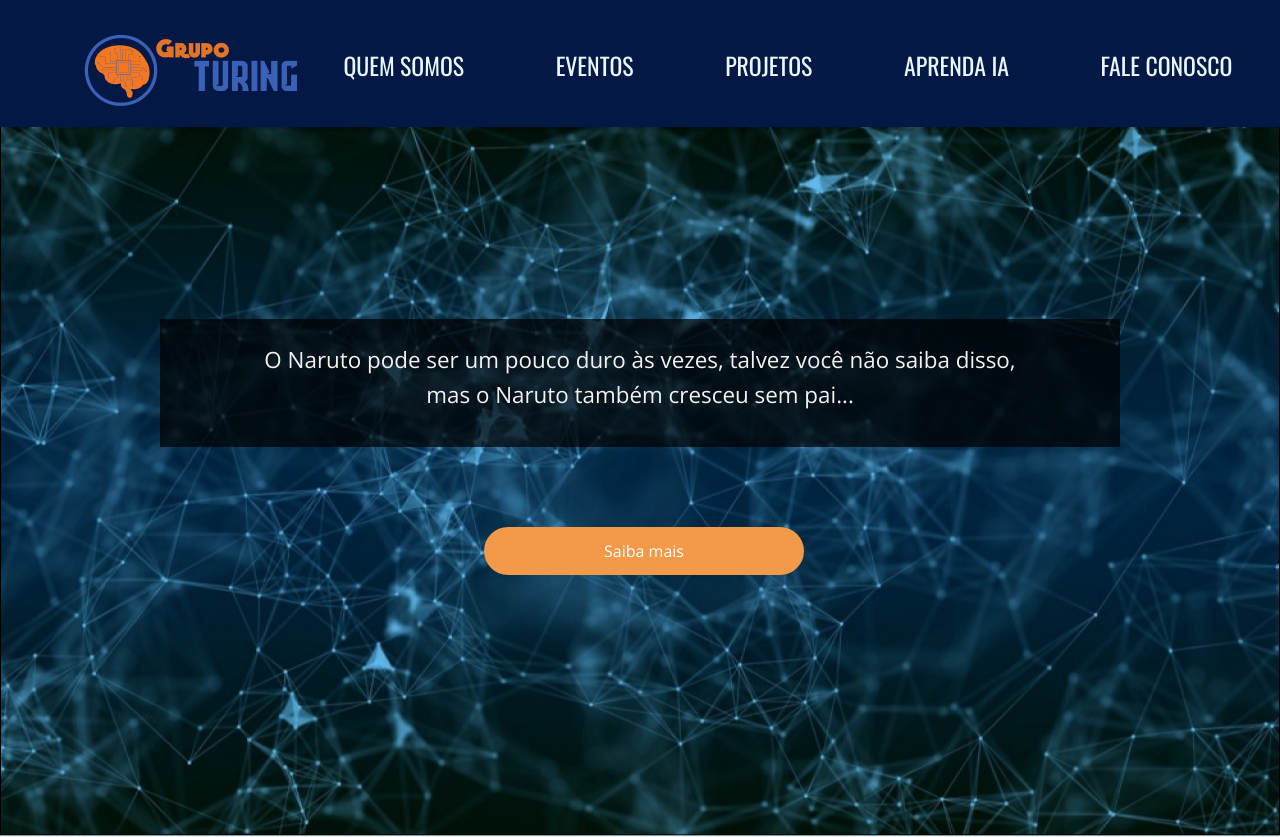
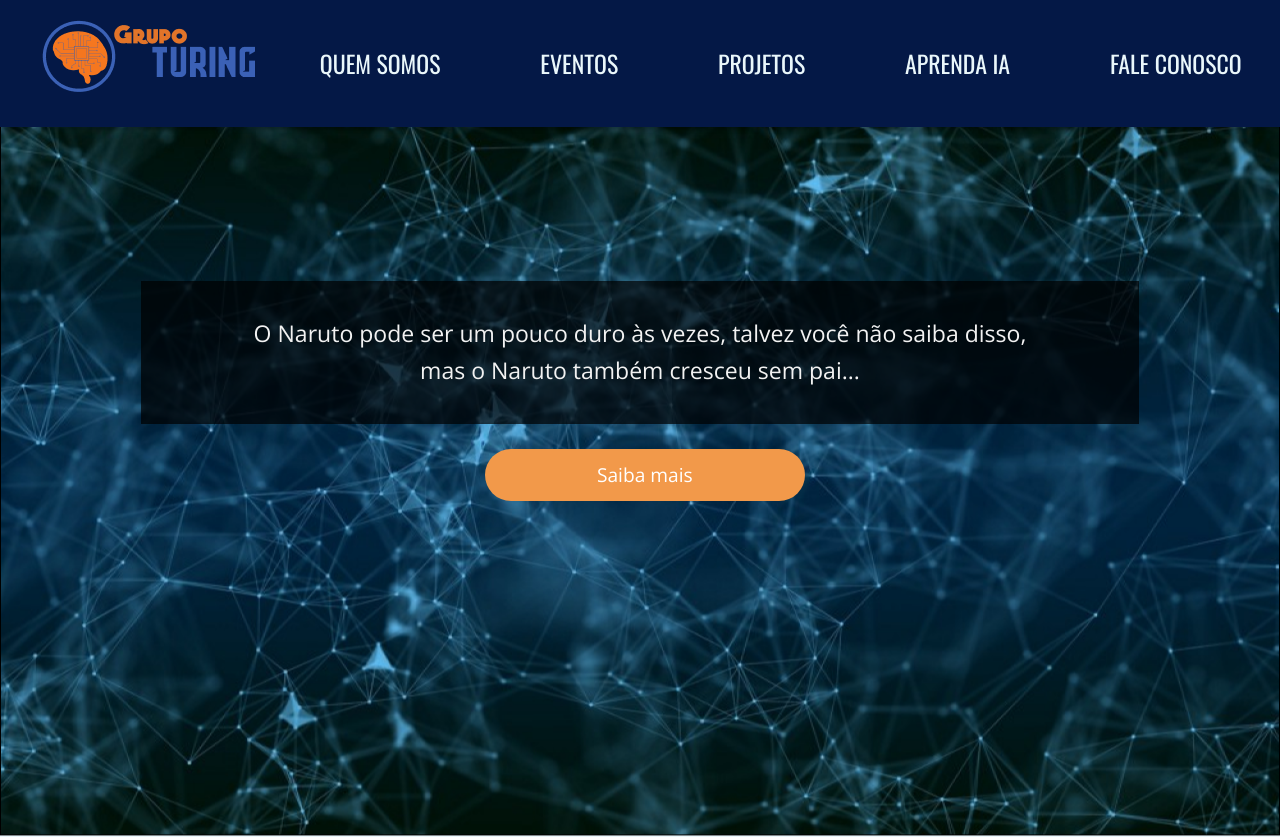
Before and after one commit to turing-usp/Site-do-Turing, a React (Create React App) app in the folder frontend/: page / in a window 1280 px wide. Shown: the top 837 px of the page. Built offline with nearby package versions, Linux system fonts and the light colour scheme.

Commit message:
Mais estilização (#41)

```diff
--- a/frontend/src/Tags/Rodape.js
+++ b/frontend/src/Tags/Rodape.js
@@ -18,7 +18,7 @@ function Rodape() {
                     <p class='rodape_social_box'>Siga-nos nas redes sociais</p>
                 <br/>
                 <a target='_blank'href='https://www.instagram.com/grupoturing.usp/'><img src={insta} class="link_rodape"/></a>
-                <a target='_blank'href='https://pt-br.facebook.com/grupoturing.poliusp/'><img src={fb} class="link_rodape"/></a>
+                <a target='_blank'href='https://pt-br.facebook.com/grupoturing.usp/'><img src={fb} class="link_rodape"/></a>
                 <a target='_blank'href='https://www.youtube.com/channel/UCIZSLh8_ST5np3k60qWOiAA'><img src={yt} class="link_rodape"/></a>
                 <a target='_blank'href='https://medium.com/turing-talks'><img src={medium} class="link_rodape"/></a>
                 <a target='_blank'href='https://github.com/GrupoTuringCodes'><img src={github} class="link_rodape"/></a>
--- a/frontend/src/global.css
+++ b/frontend/src/global.css
@@ -22,23 +22,13 @@ html, body {
 /* Estilização do Cabeçalho */
 /****************************/
 
-  .rect_cabecalho_ghost {
-    width: 100%;
-    height: 8em;
-    background: #041846;
-    display: flex;
-    justify-content: space-between;
-    font-size: 16px;
-    top:0;
-}
 .cabecalho_logo{
-    margin-left: 5em
+    margin-left: 3vw
 }
 .text_cabecalho {
     text-transform: uppercase;
     font-size: 1.5em;
-    margin-top: 2em;
-    margin-right: 2em;
+    margin-right: 3vw;
     color: #EAF7FB;
     text-decoration: none
 }
@@ -57,7 +47,7 @@ html, body {
     box-shadow: 0px 0.2em 0.2em rgba(0, 0, 0, 0.25);
     display: flex;
     justify-content: space-between;
-    align-items: start;
+    align-items: center;
 }
 
 
@@ -88,25 +78,23 @@ a:visited {
 
 .rodape {
     width: 100%;
-    height: 10%;
     background: #041846;
     display: flex;
     justify-content: space-between;
-    margin-top: 100px
+    margin-top: 100px;
+    align-items: center
 }
 .rodape_logo2{
-    margin-left: 72px;
-    margin-top: 60px;
+    padding: 3vw;
     width: 217px;
     height: 81px
 }
 .rodape_social{
-    margin-top: 30px;
+    padding: 1vw;
     text-align: center
 }
 .rodape_social_box{
     width: 100%;
-    height: 28px;
     background: #F5761D;
     border-radius: 30px;
     text-align: center;
@@ -132,10 +120,9 @@ a:visited {
     box-shadow: 0 0 10px rgba(0, 0, 0, 0.5)
 }
 .location {
+    padding: 1vw;
     text-align: left;
     font-family: 'Open Sans';
-    margin-right: 61px;
-    margin-top: 30px;
     font-weight: bold;
     font-style: normal;
     font-size: 18px;
--- a/frontend/src/pages/ContactUs/styles.css
+++ b/frontend/src/pages/ContactUs/styles.css
@@ -111,12 +111,12 @@
 
 .enviar {
   background-color: #F2994A;
-  width: 20%;
+  width: 13.5vw;
   border-radius: 30px;
   border: none;
   color: white;
-  font-size: 130%;
-  padding: 20px;
+  font-size: 1.9vw;
+  padding: 1.8vw;
   cursor: pointer;
   margin-left: 15px;
   animation: fadein 2s;
--- a/frontend/src/pages/Homepage/styles.css
+++ b/frontend/src/pages/Homepage/styles.css
@@ -10,9 +10,9 @@
 }
 .caixa-superior{
     width: 75%;
-    height: 8em;
+    padding: 1.5vw;
     text-align: center;
-    margin-top: 12em;
+    margin-top: 12vw;
     display: inline-block;
     background: rgba(0, 0, 0, 0.7);
 }
@@ -22,8 +22,7 @@
     font-family: Open Sans;
     font-style: normal;
     font-weight: normal;
-    font-size: 1.4em;
-    margin-top: 1em;
+    font-size: 1.8vw;
     line-height: 1.6;
     text-align: center;
     align-content: center;
@@ -32,16 +31,16 @@
 }
 
 .saiba-mais{
-    width: 20em;
-    height: 3em;
-    margin-top: 5em;
+    width: 25%;
+    margin-top: 2vw;
+    padding: 0.5vw;
     background: #F2994A;
     border-radius: 30px;
     font-family: Open Sans;
     font-style: normal;
     font-weight: normal;
-    font-size: 1em;
-    line-height: 33px;
+    font-size: 1.5vw;
+    line-height: 3vw;
     text-align: center;
     display: inline-block;
     color: white;
--- a/frontend/src/pages/LearnAI/styles.css
+++ b/frontend/src/pages/LearnAI/styles.css
@@ -42,20 +42,20 @@
 }
 
 .hexagonos_area {
-    margin: 3em auto;
+    margin: 3em auto auto auto;
 }
 
 .hexagonos_linha1 {
     display: grid;
-    grid-template-columns: repeat(3, 280px);
-    grid-template-rows: 230px;
+    grid-template-columns: repeat(3, 140px);
+    grid-template-rows: 115px;
     justify-content: center;
     place-items: center;
 }
 
 .hexagonos_linha2 {
     display: grid;
-    grid-template-columns: repeat(2, 280px);
+    grid-template-columns: repeat(2, 140px);
     justify-content: center;
     place-items: center;
 }
@@ -70,8 +70,8 @@ Delimita a largura do hexágono (os dois lados verticais)
  .hexagon {
     overflow: hidden;
     visibility: hidden;
-    width: 520px;
-    height: 260px;
+    width: 260px;
+    height: 130px;
     margin-left: -20;
 
     -webkit-transform: rotate(90deg);
@@ -118,8 +118,8 @@ Delimita o lado superior esquerdo e o inferior direito
 .img_area, .img_area_overlay {
     visibility: visible;
     position: absolute;
-    width: 260px;
-    top: -20px;
+    width: 130px;
+    top: -10px;
     cursor: pointer;
 
     -webkit-transform: rotate(30deg);
@@ -160,8 +160,8 @@ Delimita o lado superior esquerdo e o inferior direito
 .coggle{
     margin-left: auto;
     margin-right: auto;
-    width: 60em;
-    height: 25em;
+    width: 80vw;
+    height: 34vw;
 }
 
 .arvore_coggle{
--- a/frontend/src/pages/Projects/index.js
+++ b/frontend/src/pages/Projects/index.js
@@ -3,7 +3,7 @@ import ReactDOM from 'react-dom';
 import {Link} from 'react-router-dom';
 import logo from '../../assets/logo.png';
 import './styles.css';
-import {FiPlus} from 'react-icons/fi'
+import {FiPlus, FiSearch} from 'react-icons/fi'
 import Cabecalho from '../../Tags/Cabecalho.js'
 import Rodape from '../../Tags/Rodape.js'
 
@@ -14,11 +14,13 @@ export default function Projects () {
     const [projects, setProjects] = useState([]);
     const [tag, setTag] = useState('');
     const [requestTag, setRequestTag] = useState('');
+    const [showMessage, setShowMessage] = useState(true);
 
 
     useEffect(() => {
 
         api.get(`projects?tags=${requestTag}`).then(response => {
+            setProjects([]);
             setProjects(response.data);
         })
     }, [requestTag]);
@@ -43,7 +45,7 @@ export default function Projects () {
                         value={tag}
                         onChange={e => setTag(e.target.value)}
                     />
-                <button type='submit'>Pesquisar</button>
+                <button type='submit'><FiSearch /> Pesquisar</button>
             </form>
             <ul class='ul_projects'>
                 {projects.map(project => (
@@ -56,6 +58,8 @@ export default function Projects () {
                     </li>
                 ))}
             </ul>
+            {(projects[0] == null) && <div class='descricao_projetos'>
+            Não foi possível encontrar projetos com a tag desejada.</div>}
             <Rodape />
         </div>
     );
--- a/frontend/src/pages/Projects/styles.css
+++ b/frontend/src/pages/Projects/styles.css
@@ -27,6 +27,11 @@ button{
     margin-left: 0.5em
 }
 
+@keyframes fadein {
+    from {opacity:0};
+    to {opacity: 1};
+}
+
 .ul_projects {
     display: grid;
     grid-template-columns: repeat(auto-fill, minmax(500px, 1fr));
@@ -36,6 +41,7 @@ button{
     list-style: none;
     justify-content:center;
     margin-right:3em;
+    animation: fadein 1s;
 }
 
 .li_projects {
@@ -45,7 +51,8 @@ button{
     position: relative;
     justify-content: space-between;
     display:flex;
-    flex-direction: column
+    flex-direction: column;
+    animation: fadein 1s;
 }
 ul li strong {
     display: inline-block;
```
Also changed, not shown: 1 other file (tests, documents, lock files or other folders).
